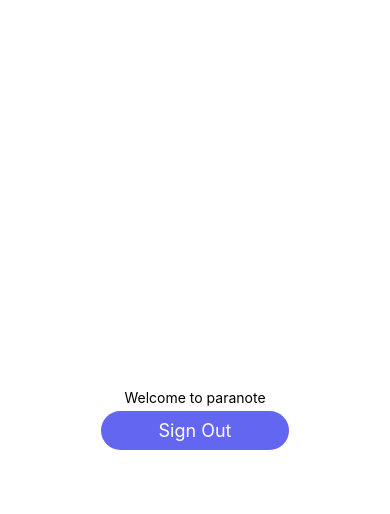
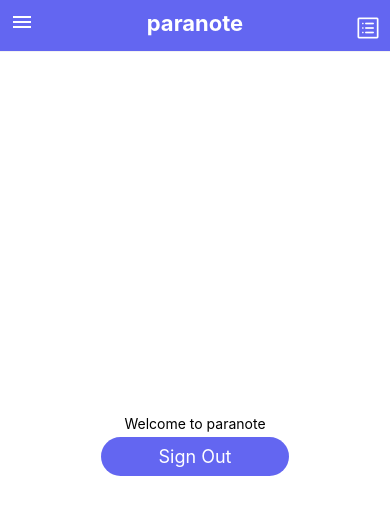
Before and after one commit to deasartech/paranote, a React Native app: screen /Home in a window 390 px wide. Shown: the top 514 px of the page. Built offline with nearby package versions, Linux system fonts and the light colour scheme; no server answers.

Commit message:
feat: create Header organism using rne and add it to home

```diff
--- a/App.tsx
+++ b/App.tsx
@@ -1,17 +1,19 @@
 import React, { useState, useEffect } from "react";
 import { StatusBar } from "expo-status-bar";
-import { StyleSheet, Text, View } from "react-native";
-import { fetchUsers } from "./services/api";
+import { StyleSheet } from "react-native";
 import { NavigationContainer } from "@react-navigation/native";
+import { SafeAreaProvider } from "react-native-safe-area-context";
 import AppStack from "./navigations/AppStack";
 
 export default function App() {
   useEffect(() => {}, []);
 
   return (
-    <NavigationContainer>
-      <AppStack />
-    </NavigationContainer>
+    <SafeAreaProvider>
+      <NavigationContainer>
+        <AppStack />
+      </NavigationContainer>
+    </SafeAreaProvider>
   );
 }
 
--- /dev/null
+++ b/components/organisms/MainHeader.tsx
@@ -0,0 +1,86 @@
+import React from "react";
+import {
+  StyleSheet,
+  View,
+  Text,
+  Linking,
+  StyleProp,
+  TextStyle,
+  ViewStyle,
+} from "react-native";
+import { Header as HeaderRNE, HeaderProps, Icon } from "@rneui/themed";
+import { TouchableOpacity } from "react-native-gesture-handler";
+import { SafeAreaProvider } from "react-native-safe-area-context";
+
+type HeaderComponentProps = {
+  title: string;
+  view?: string;
+  navigation: any;
+};
+
+type ParamList = {
+  Detail: {
+    openDrawer: void;
+  };
+};
+
+const MainHeader: React.FunctionComponent<HeaderComponentProps> = (props) => {
+  const docsNavigate = () => {
+    Linking.openURL(`https://reactnativeelements.com/docs/${props.view}`);
+  };
+
+  const playgroundNavigate = () => {
+    Linking.openURL(`https://@rneui/themed.js.org/#/${props.view}`);
+  };
+
+  return (
+    // <SafeAreaProvider>
+    <HeaderRNE
+      backgroundColor={"#6366f1"}
+      leftComponent={{
+        icon: "menu",
+        color: "#fff",
+      }}
+      rightComponent={
+        <View style={styles.headerRight}>
+          <TouchableOpacity
+            // style={{ marginLeft: 10 }}
+            onPress={() => props.navigation.replace("Profile")}
+          >
+            <Icon type="antdesign" name="profile" color="white" />
+          </TouchableOpacity>
+        </View>
+      }
+      centerComponent={{ text: "paranote", style: styles.heading }}
+    />
+    // </SafeAreaProvider>
+  );
+};
+
+const styles = StyleSheet.create({
+  headerContainer: {
+    justifyContent: "center",
+    alignItems: "center",
+    backgroundColor: "#6366f1",
+    // marginBottom: 20,
+    width: "100%",
+    paddingVertical: 15,
+  },
+  heading: {
+    color: "white",
+    fontSize: 22,
+    fontWeight: "bold",
+  },
+  headerRight: {
+    display: "flex",
+    flexDirection: "row",
+    marginTop: 5,
+  },
+  subheaderText: {
+    color: "white",
+    fontSize: 16,
+    fontWeight: "bold",
+  },
+});
+
+export default MainHeader;
--- a/package.json
+++ b/package.json
@@ -20,6 +20,7 @@
     "react": "18.0.0",
     "react-dom": "18.0.0",
     "react-native": "0.69.5",
+    "react-native-gesture-handler": "^2.6.2",
     "react-native-safe-area-context": "4.3.1",
     "react-native-screens": "~3.15.0",
     "react-native-web": "~0.18.7"
--- a/screens/HomeScreen.tsx
+++ b/screens/HomeScreen.tsx
@@ -2,6 +2,7 @@ import { StyleSheet, View, Text } from "react-native";
 import React, { FunctionComponent, useState, useEffect } from "react";
 import { fetchSignOutUser, fetchCurrentUser } from "../services/api";
 import ButtonAuth from "../components/atoms/ButtonAuth";
+import MainHeader from "../components/organisms/MainHeader";
 
 interface IMyProps {
   navigation: any;
@@ -25,6 +26,8 @@ const HomeScreen: FunctionComponent<IMyProps> = ({ navigation }: IMyProps) => {
     });
   };
   return (
+    <>
+      <MainHeader title={"paranote"} />
       <View style={styles.container}>
         <Text style={styles.heading}>{email}</Text>
         <Text>Welcome to paranote</Text>
@@ -32,6 +35,7 @@ const HomeScreen: FunctionComponent<IMyProps> = ({ navigation }: IMyProps) => {
           <ButtonAuth title={"Sign Out"} func={handleSignOut} />
         </View>
       </View>
+    </>
   );
 };
 
```
Also changed, not shown: 2 other files (tests, documents, lock files or other folders). Lines whose indentation alone changed are shown as unchanged.
